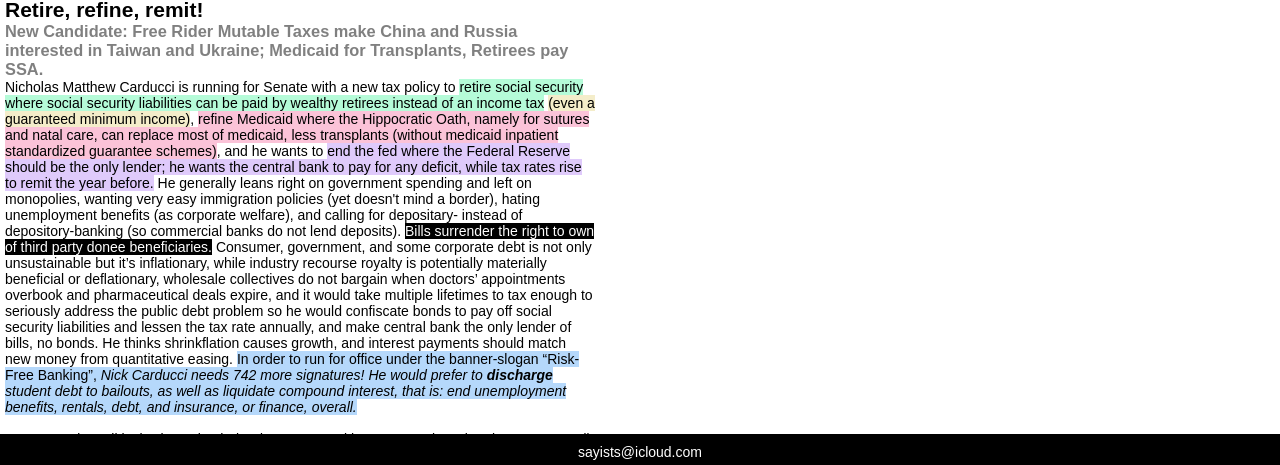
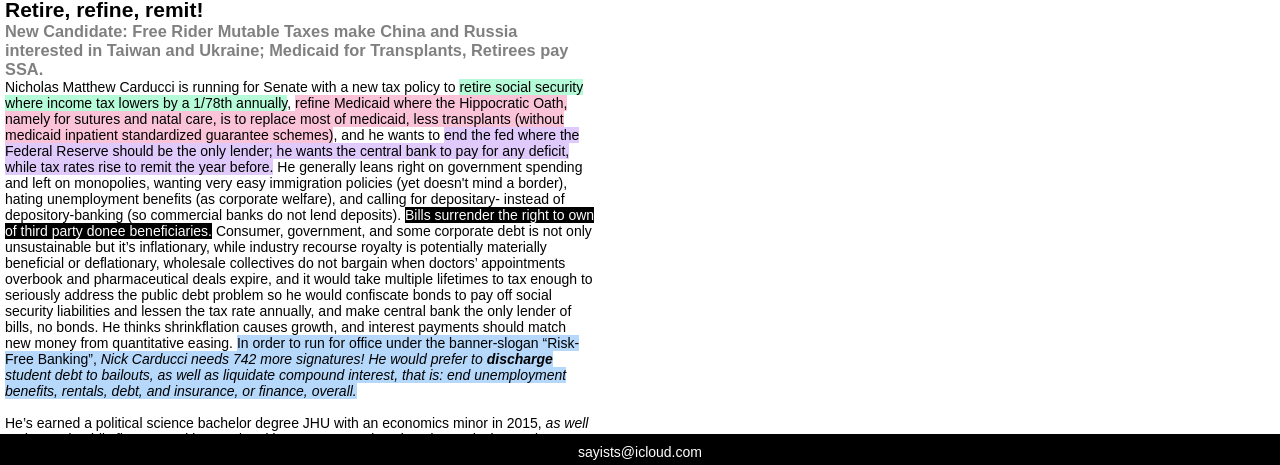
Before and after one commit to NickCarducci/TruncatedWholesaleTax, a React (Create React App) app: page / in a window 1280 px wide. Shown: the part 330-795 px from the top of the page. Built offline with nearby package versions, Linux system fonts and the light colour scheme; a web font is replaced by a local one.

Commit message:
Update App.js

```diff
--- a/src/App.js
+++ b/src/App.js
@@ -123,16 +123,17 @@ class App extends React.Component {
                 backgroundColor: "rgba(150,250,200,.7)"
               }}
             >
-              retire social security where social security liabilities can be
-              paid by wealthy retirees instead of an income tax
+              retire social security where income tax lowers by a 1/78th
+              annually
             </span>
-            {space}
             <span
               style={{
+                display: "none",
                 backgroundColor: "rgba(240,230,180,.7)"
               }}
             >
-              (even a guaranteed minimum income)
+              social security liabilities can be paid by wealthy retirees
+              instead of an income tax (even a guaranteed minimum income)
             </span>
             ,{space}
             <span
@@ -141,7 +142,7 @@ class App extends React.Component {
               }}
             >
               refine Medicaid where the Hippocratic Oath, namely for sutures and
-              natal care, can replace most of medicaid, less transplants
+              natal care, is to replace most of medicaid, less transplants
               (without medicaid inpatient standardized guarantee schemes)
             </span>
             , and he wants to{space}
```
